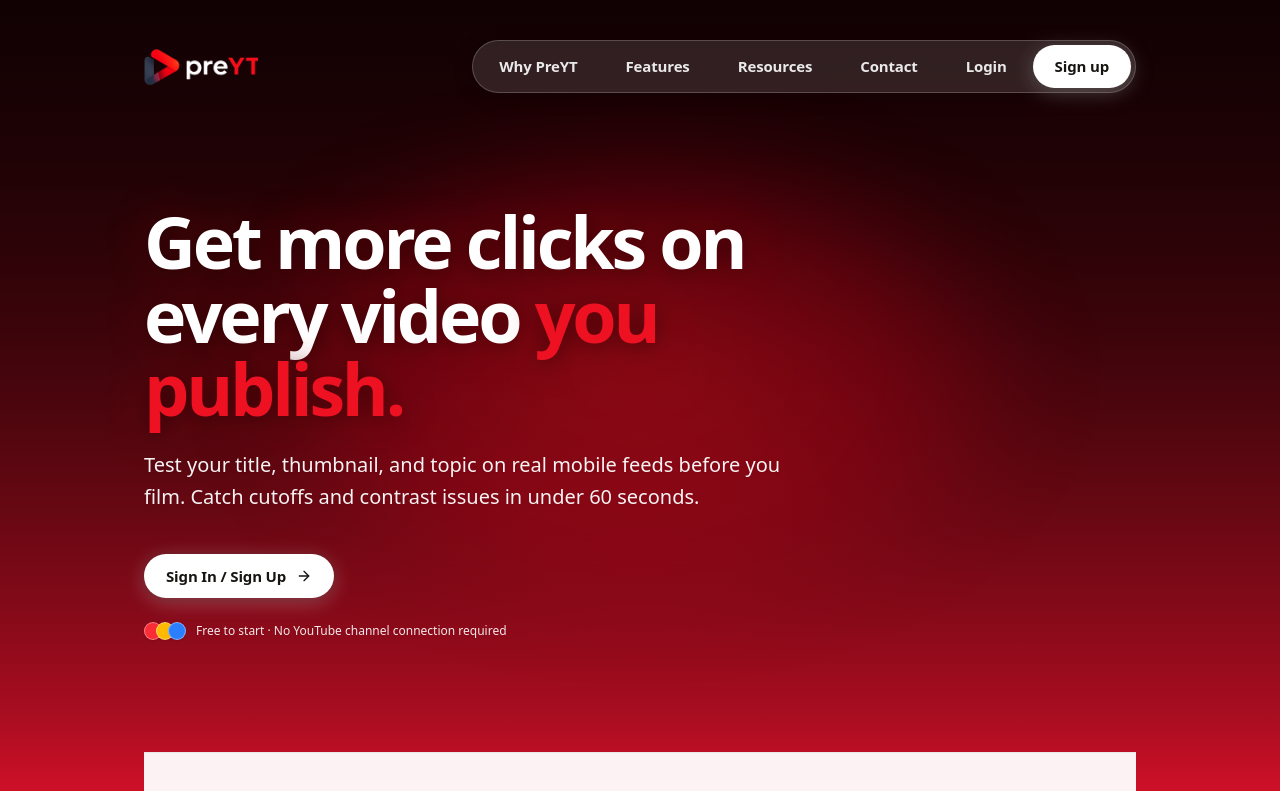
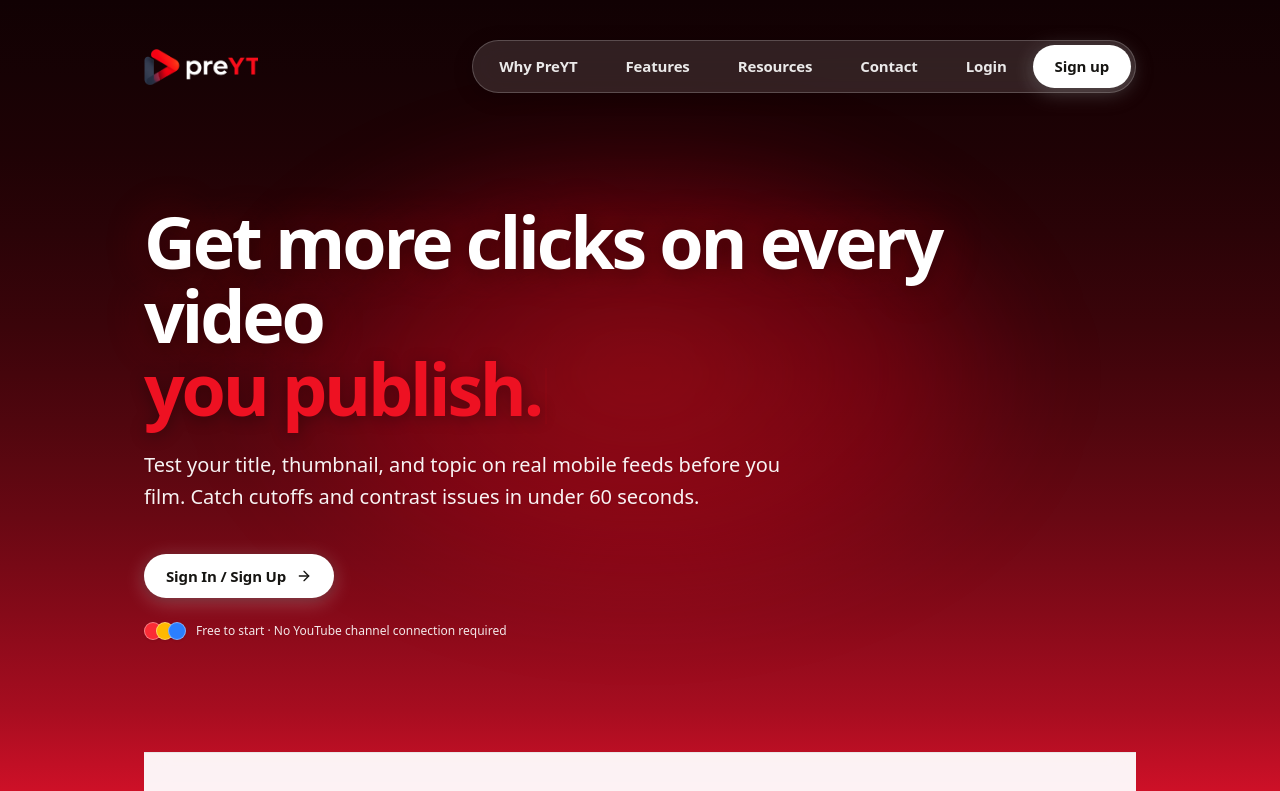
Before and after one commit to Aryan0724/yt-ml, a Next.js app: page / in a window 1280 px wide. Shown: the top 791 px of the page. Built offline with nearby package versions, Linux system fonts and the light colour scheme.

Commit message:
feat: restore typewriter entrance animation and staggered reveal to simplified hero

```diff
--- a/components/landing/hero.tsx
+++ b/components/landing/hero.tsx
@@ -1,29 +1,91 @@
 "use client"
 
+import { useEffect, useState } from "react"
 import Link from "next/link"
 import { ArrowRight } from "lucide-react"
 
+const LINES = [
+  "Get more clicks on every video",
+  "you publish."
+]
+
 export function Hero() {
+  const [displayedChars, setDisplayedChars] = useState<number[]>([
+    LINES[0].length,
+    LINES[1].length
+  ])
+  const [showChips, setShowChips] = useState(true)
+
+  // Smooth typewriter reveal on load
+  useEffect(() => {
+    setDisplayedChars([0, 0])
+    setShowChips(false)
+
+    let lineIdx = 0
+    let charIdx = 0
+
+    const interval = setInterval(() => {
+      if (lineIdx < LINES.length) {
+        if (charIdx <= LINES[lineIdx].length) {
+          setDisplayedChars((prev) => {
+            const next = [...prev]
+            next[lineIdx] = charIdx
+            return next
+          })
+          charIdx++
+        } else {
+          lineIdx++
+          charIdx = 0
+        }
+      } else {
+        setShowChips(true)
+        clearInterval(interval)
+      }
+    }, 24)
+
+    return () => clearInterval(interval)
+  }, [])
+
   return (
     <section className="landing-col pt-12 pb-20 md:pt-20 md:pb-28 relative z-10">
-      {/* High-Impact Simplified Headline */}
+      {/* Terms.so Stacked Typewriter Headline */}
       <h1
-        className="landing-headline max-w-3xl"
+        className="landing-headline min-h-[120px] sm:min-h-[160px] md:min-h-[190px] max-w-4xl"
         aria-label="Get more clicks on every video you publish."
       >
-        <span className="landing-headline-dark">
-          Get more clicks on every video{" "}
-          <span className="text-[#EE1122]">you publish.</span>
+        <span className="landing-headline-line landing-headline-dark">
+          <span>{LINES[0].slice(0, displayedChars[0])}</span>
+          {displayedChars[0] < LINES[0].length && (
+            <span className="inline-block w-0.5 h-8 sm:h-11 md:h-14 bg-white ml-1 animate-pulse align-middle" />
+          )}
+        </span>
+        <span className="landing-headline-line text-[#EE1122]">
+          <span>{LINES[1].slice(0, displayedChars[1])}</span>
+          {displayedChars[0] >= LINES[0].length && (
+            <span
+              className={`inline-block w-0.5 h-8 sm:h-11 md:h-14 bg-[#EE1122] ml-1 animate-pulse align-middle transition-opacity duration-500 ${
+                showChips ? "opacity-0" : "opacity-100"
+              }`}
+            />
+          )}
         </span>
       </h1>
 
-      {/* Short, direct subhead with clear value */}
-      <p className="mt-6 text-base sm:text-lg md:text-xl text-white/95 max-w-2xl font-normal leading-relaxed drop-shadow-xs">
+      {/* Short, direct subhead with smooth staggered fade-in */}
+      <p
+        className={`mt-6 text-base sm:text-lg md:text-xl text-white/95 max-w-2xl font-normal leading-relaxed drop-shadow-xs transition-all duration-700 ${
+          showChips ? "opacity-100 translate-y-0" : "opacity-0 translate-y-2 pointer-events-none"
+        }`}
+      >
         Test your title, thumbnail, and topic on real mobile feeds before you film. Catch cutoffs and contrast issues in under 60 seconds.
       </p>
 
-      {/* Single CTA Button: Sign In / Sign Up */}
-      <div className="mt-8 md:mt-10 flex flex-wrap items-center gap-4">
+      {/* Single CTA Button with smooth staggered fade-in */}
+      <div
+        className={`mt-8 md:mt-10 flex flex-wrap items-center gap-4 transition-all duration-700 ${
+          showChips ? "opacity-100 translate-y-0" : "opacity-0 translate-y-2 pointer-events-none"
+        }`}
+      >
         <Link
           href="/signup"
           className="action-button action-button--hero-solid px-8 py-4 text-base font-bold shadow-lg hover:scale-102 active:scale-98 transition-transform inline-flex items-center gap-2"
@@ -33,8 +95,12 @@ export function Hero() {
         </Link>
       </div>
 
-      {/* Trust Line */}
-      <div className="mt-6 flex items-center gap-2.5 text-xs text-white/90 font-medium drop-shadow-xs">
+      {/* Trust Line with smooth staggered fade-in */}
+      <div
+        className={`mt-6 flex items-center gap-2.5 text-xs text-white/90 font-medium drop-shadow-xs transition-all duration-700 ${
+          showChips ? "opacity-100 translate-y-0" : "opacity-0 translate-y-2 pointer-events-none"
+        }`}
+      >
         <div className="flex -space-x-1.5">
           <div className="w-4.5 h-4.5 rounded-full bg-red-500 border border-white/40 shadow-xs" />
           <div className="w-4.5 h-4.5 rounded-full bg-amber-400 border border-white/40 shadow-xs" />
```
Also changed, not shown: 1 other file (tests, documents, lock files or other folders).
